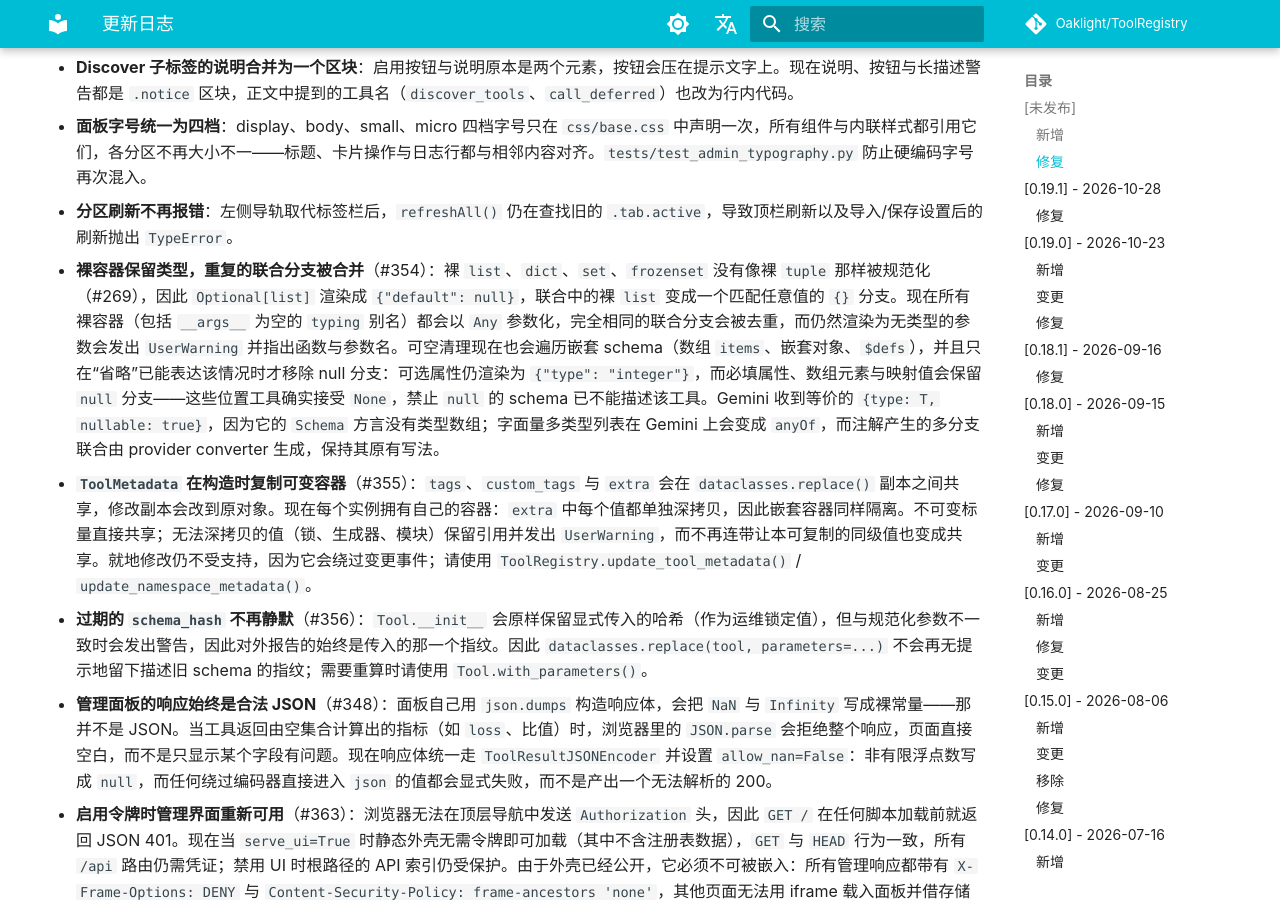
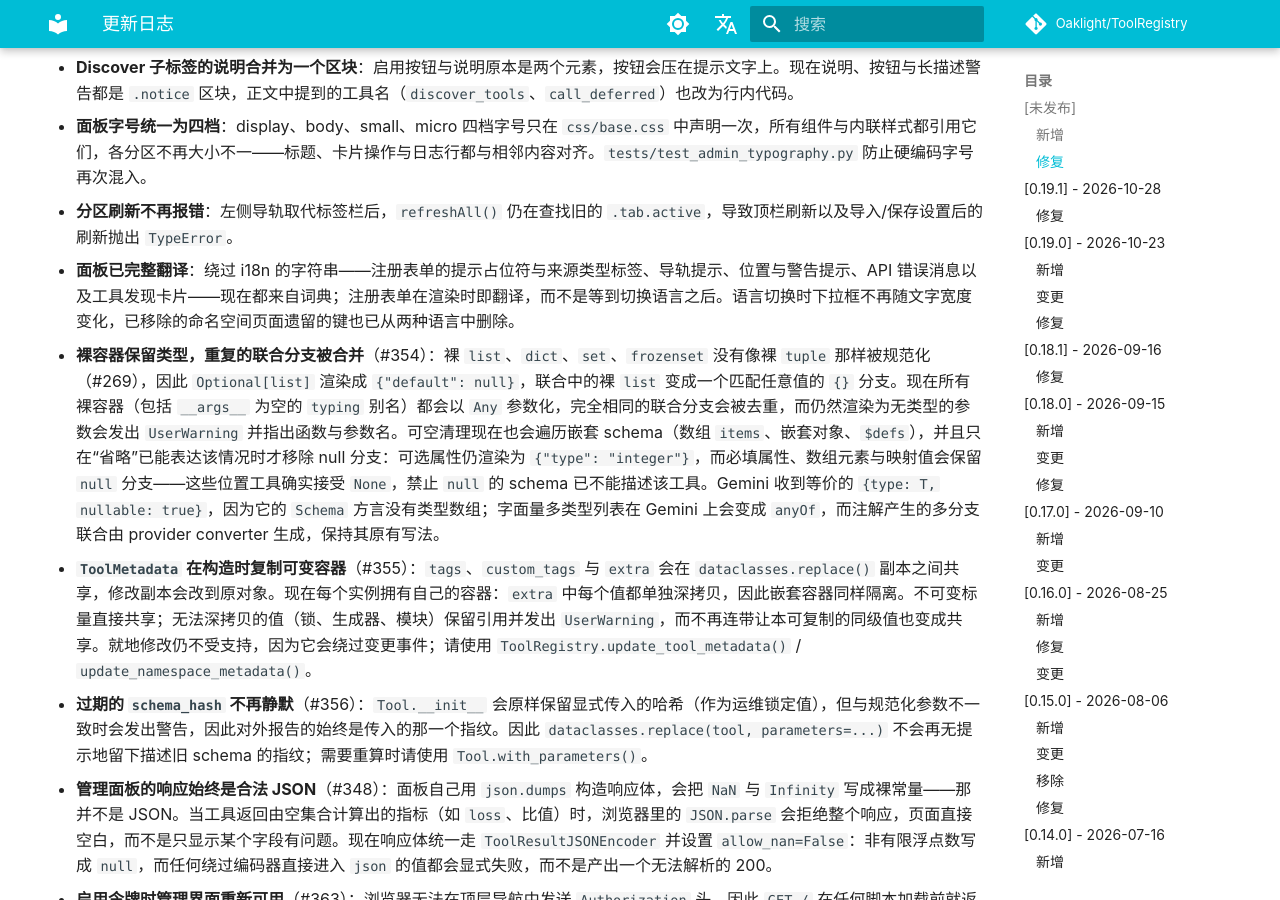
Before and after one commit to Oaklight/ToolRegistry, an MkDocs documentation site: the page built from docs/changelog.md, in a window 1280 px wide and 900 px high, scrolled down 1720 px. Built offline with MkDocs 1.6.1 and Material for MkDocs 9.7.7, drawn with Linux system fonts in a browser that asks for light colours; some web fonts are replaced; comment, search, counter and statistics services are not loaded; some of the changed text lies outside the part shown.

```diff
--- a/docs/changelog.md
+++ b/docs/changelog.md
@@ -17,7 +17,7 @@ hide:
 ## [未发布]
 
 ### 新增
-- **「状态」分区升级为「设置」**：注册表设置、状态导出/导入与 **关于** 卡片合并到同一分区。「关于」卡片显示当前使用的 `toolregistry`、`toolregistry-server` 与 `toolregistry-hub` 版本，并链接到仓库、PyPI 与文档，取代了顶栏的版本弹窗。顶栏只保留配色方案、明暗切换、语言切换与连接状态点；全局刷新按钮已移除，因为各分区会自行刷新，连接状态点也会自行轮询。
+- **「状态」分区升级为「设置」**：注册表设置（含工具发现开关）、状态导出/导入与 **关于** 卡片合并到同一分区。「关于」卡片显示当前使用的 `toolregistry`、`toolregistry-server` 与 `toolregistry-hub` 版本，并链接到仓库、PyPI 与文档，取代了顶栏的版本弹窗。顶栏只保留配色方案、明暗切换、语言切换与连接状态点；全局刷新按钮已移除，因为各分区会自行刷新，连接状态点也会自行轮询。
 - **可在面板中开关工具发现**：工具页的提示条与 Schema 分区的 Discover 子标签都提供「启用工具发现」，启用后子标签提供带确认的「关闭」；该操作属于注册表级变更（立即生效、不持久化），同时以 `GET /api/discovery`、`POST /api/discovery/enable`、`POST /api/discovery/disable` 暴露，并会报告关闭后将有多少 deferred 工具失去可达性。`ToolRegistry.tool_discovery_enabled` 暴露当前状态。
 - **面板会解释"已被 deferred 却无法取回"的工具**：`discover_tools` 与 `call_deferred` 只在调用 `enable_tool_discovery()` 时注册，因此在未启用工具发现时把工具设为 deferred 会让它无法被调用。工具分区现在会在表格上方说明这一点，Schema 分区的 Discover Tools 子标签也不再隐藏，而是给出解释。顶栏 logo 改为锤子图标。
 - **全面接受规范的 API 格式名称**：`get_schema()`、`get_schemas()` 与 `GET /api/schema` 现在接受 llm-rosetta 的中立写法——`chat_completions`、`open_responses`、`messages`、`google_generate`、`google_interactions`、`rosetta_ir`——同时保留原有的 `openai-chat` / `anthropic` / `gemini` / `rosetta-ir`。管理面板的 Schema 选择器使用规范名称。
@@ -35,6 +35,7 @@ hide:
 - **Discover 子标签的说明合并为一个区块**：启用按钮与说明原本是两个元素，按钮会压在提示文字上。现在说明、按钮与长描述警告都是 `.notice` 区块，正文中提到的工具名（`discover_tools`、`call_deferred`）也改为行内代码。
 - **面板字号统一为四档**：display、body、small、micro 四档字号只在 `css/base.css` 中声明一次，所有组件与内联样式都引用它们，各分区不再大小不一——标题、卡片操作与日志行都与相邻内容对齐。`tests/test_admin_typography.py` 防止硬编码字号再次混入。
 - **分区刷新不再报错**：左侧导轨取代标签栏后，`refreshAll()` 仍在查找旧的 `.tab.active`，导致顶栏刷新以及导入/保存设置后的刷新抛出 `TypeError`。
+- **面板已完整翻译**：绕过 i18n 的字符串——注册表单的提示占位符与来源类型标签、导轨提示、位置与警告提示、API 错误消息以及工具发现卡片——现在都来自词典；注册表单在渲染时即翻译，而不是等到切换语言之后。语言切换时下拉框不再随文字宽度变化，已移除的命名空间页面遗留的键也已从两种语言中删除。
 - **裸容器保留类型，重复的联合分支被合并**（#354）：裸 `list`、`dict`、`set`、`frozenset` 没有像裸 `tuple` 那样被规范化（#269），因此 `Optional[list]` 渲染成 `{"default": null}`，联合中的裸 `list` 变成一个匹配任意值的 `{}` 分支。现在所有裸容器（包括 `__args__` 为空的 `typing` 别名）都会以 `Any` 参数化，完全相同的联合分支会被去重，而仍然渲染为无类型的参数会发出 `UserWarning` 并指出函数与参数名。可空清理现在也会遍历嵌套 schema（数组 `items`、嵌套对象、`$defs`），并且只在“省略”已能表达该情况时才移除 null 分支：可选属性仍渲染为 `{"type": "integer"}`，而必填属性、数组元素与映射值会保留 `null` 分支——这些位置工具确实接受 `None`，禁止 `null` 的 schema 已不能描述该工具。Gemini 收到等价的 `{type: T, nullable: true}`，因为它的 `Schema` 方言没有类型数组；字面量多类型列表在 Gemini 上会变成 `anyOf`，而注解产生的多分支联合由 provider converter 生成，保持其原有写法。
 - **`ToolMetadata` 在构造时复制可变容器**（#355）：`tags`、`custom_tags` 与 `extra` 会在 `dataclasses.replace()` 副本之间共享，修改副本会改到原对象。现在每个实例拥有自己的容器：`extra` 中每个值都单独深拷贝，因此嵌套容器同样隔离。不可变标量直接共享；无法深拷贝的值（锁、生成器、模块）保留引用并发出 `UserWarning`，而不再连带让本可复制的同级值也变成共享。就地修改仍不受支持，因为它会绕过变更事件；请使用 `ToolRegistry.update_tool_metadata()` / `update_namespace_metadata()`。
 - **过期的 `schema_hash` 不再静默**（#356）：`Tool.__init__` 会原样保留显式传入的哈希（作为运维锁定值），但与规范化参数不一致时会发出警告，因此对外报告的始终是传入的那一个指纹。因此 `dataclasses.replace(tool, parameters=...)` 不会再无提示地留下描述旧 schema 的指纹；需要重算时请使用 `Tool.with_parameters()`。
```
Also changed, not shown: docs/admin/web-ui.md (+2 -1 lines).
